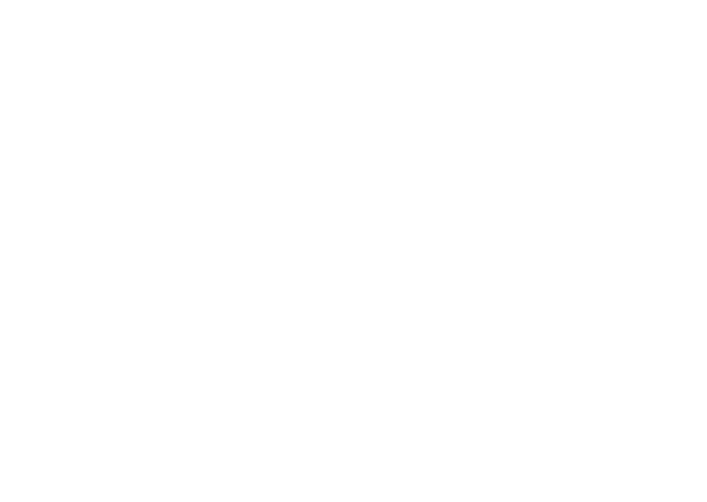
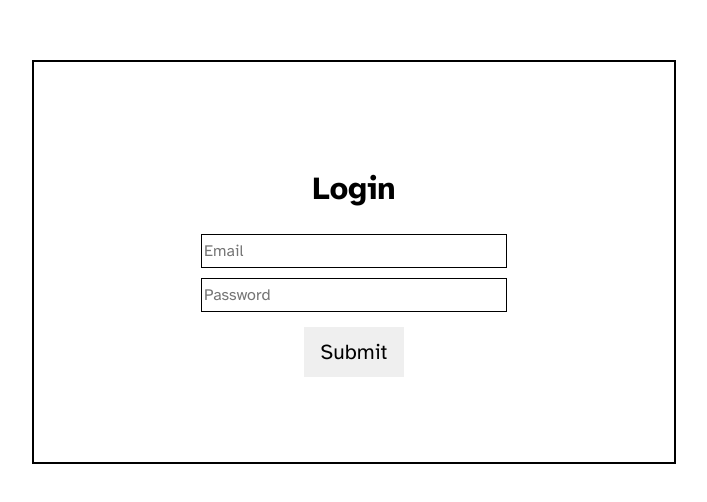
Before and after one commit to ak-51/blog-site, a React (Create React App) app in the folder client/: page /login in a window 1280 px wide. Shown: the part 138-640 px from the top of the page, without its empty margins (286-993 px from the left). Built offline with nearby package versions, Linux system fonts and the light colour scheme.

Commit message:
added login frontend

```diff
--- a/client/src/App.jsx
+++ b/client/src/App.jsx
@@ -1,6 +1,7 @@
 import { Fragment } from 'react';
 import {BrowserRouter, Switch, Route} from 'react-router-dom'
 import Register from './components/Register.jsx'
+import Login from './components/Login.jsx'
 import './App.css';
 
 function App() {
@@ -11,6 +12,9 @@ function App() {
           <Route path='/register' exact>
             <Register />
           </Route>
+          <Route path='/login' exact>
+            <Login />
+          </Route>
         </Switch>
       </BrowserRouter>
     </Fragment>
--- /dev/null
+++ b/client/src/components/Login.css
@@ -0,0 +1,60 @@
+@import url('https://fonts.googleapis.com/css2?family=Atkinson+Hyperlegible:ital,wght@0,400;0,700;1,400;1,700&display=swap');
+
+.loginpage {
+    height: 100vh;
+    display: flex;
+    justify-content: center;
+    align-items: center;
+    font-family: 'Atkinson Hyperlegible', sans-serif;
+}
+
+.loginContainer {
+    display: flex;
+    justify-content: center;
+    align-items: center;
+    flex-direction: column;
+    width: 50%;
+    height: 50%;
+    border: 2px solid black;
+}
+
+.loginFormContainer {
+    display: flex;
+    justify-content: center;
+    align-items: center;
+    flex-direction: column;
+}
+
+.loginFormContainer input {
+    margin: 5px;
+    font-family: 'Atkinson Hyperlegible', sans-serif;
+    width: 300px;
+    height: 30px;
+    font-size: 12pt;
+    border: 0.5px solid black;
+}
+
+.loginFormContainer input:focus {
+    outline: none;
+}
+
+.loginform {
+    display: flex;
+    justify-content: center;
+    align-items: center;
+    flex-direction: column;
+}
+
+.loginform button {
+    margin-top: 10px;
+    width: 100px;
+    height: 50px;
+    font-size: 16pt;
+    font-family: 'Atkinson Hyperlegible', sans-serif;
+    border: none;
+}
+
+.loginform button:hover {
+    cursor: pointer;
+    background-color: #C8C8C8;
+}
--- /dev/null
+++ b/client/src/components/Login.jsx
@@ -0,0 +1,30 @@
+import { Fragment, useState } from "react"
+import './Login.css'
+
+const Login = () => {
+    const [email, setEmail] = useState('')
+    const [password, setPassword] = useState('')
+
+    const loginSubmit = (e) => {
+        e.preventDefault()
+    }
+
+    return (
+        <Fragment>
+            <div className="loginpage">
+                <div className="loginContainer">
+                    <h1>Login</h1>
+                    <form className="loginform" onSubmit={loginSubmit}>
+                        <div className="loginFormContainer">
+                            <input type="email" placeholder="Email" value={email} onChange={(e) => setEmail(e.target.value)} required />
+                            <input type="password" placeholder="Password" value={password} onChange={(e) => setPassword(e.target.value)} required />
+                        </div>
+                        <button>Submit</button>
+                    </form>
+                </div>
+            </div>
+        </Fragment>
+    )
+}
+
+export default Login
--- a/client/src/components/Register.jsx
+++ b/client/src/components/Register.jsx
@@ -1,7 +1,12 @@
-import { Fragment } from "react"
+import { Fragment, useState } from "react"
 import "./Register.css"
 
 const Register = () => {
+    const [name, setName] = useState('')
+    const [email, setEmail] = useState('')
+    const [password, setPassword] = useState('')
+    const [pswdCnfm, setPswdCnfm] = useState('')
+
     const registrationSubmit = (e) => {
         e.preventDefault()
     }
@@ -13,10 +18,10 @@ const Register = () => {
                     <h1>Register</h1>
                     <form className="form" onSubmit={registrationSubmit}>
                         <div className="formContainer">
-                            <input type="text" placeholder="Name" required />
-                            <input type="email" placeholder="Email" required />
-                            <input type="password" placeholder="Password" required />
-                            <input type="password" placeholder="Confirm Password" required />
+                            <input type="text" placeholder="Name" value={name} onChange={(e) => setName(e.target.value)} required />
+                            <input type="email" placeholder="Email" value={email} onChange={(e) => setEmail(e.target.value)} required />
+                            <input type="password" placeholder="Password" value={password} onChange={(e) => setPassword(e.target.value)} required />
+                            <input type="password" placeholder="Confirm Password" value={pswdCnfm} onChange={(e) => setPswdCnfm(e.target.value)} required />
                         </div>
                         <button>Submit</button>
                     </form>
```
